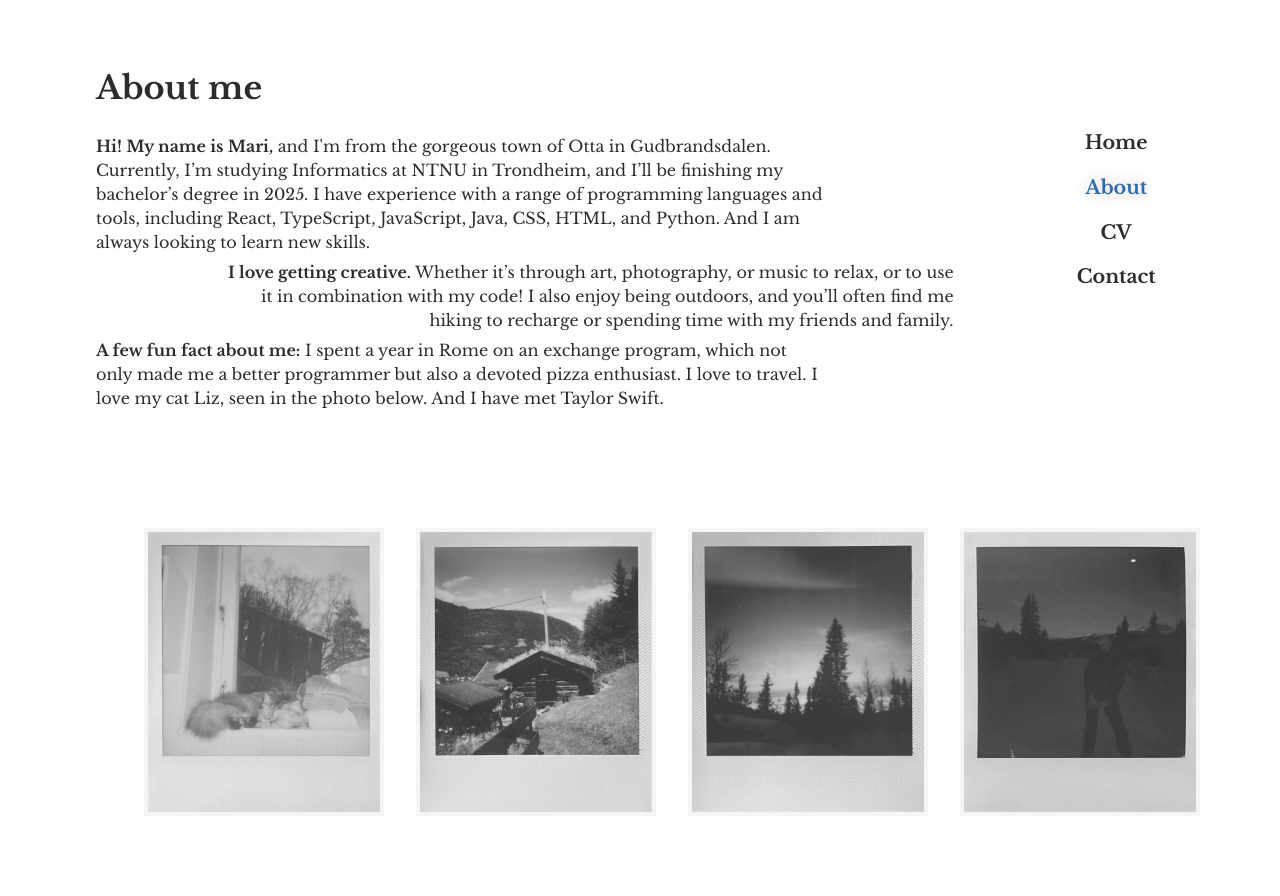
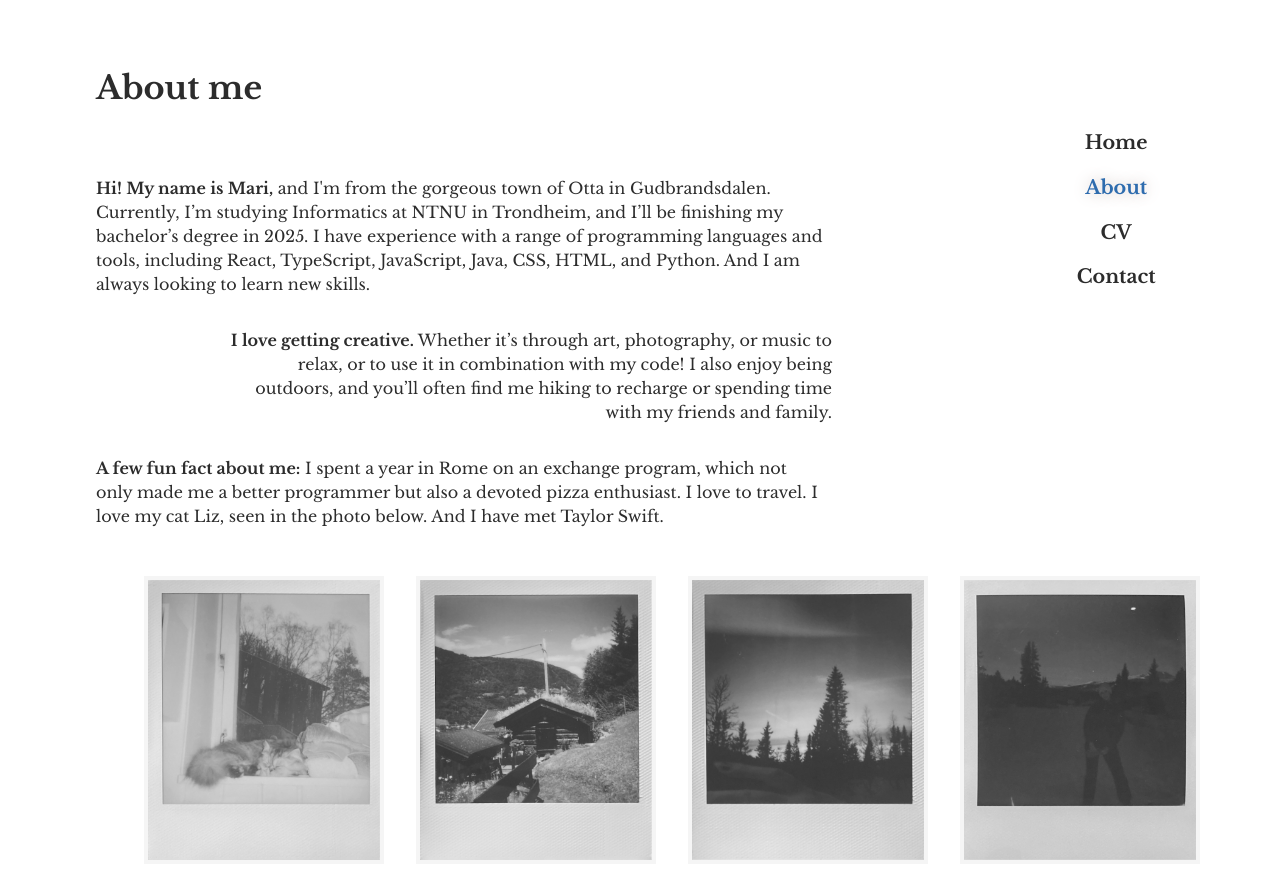
Before and after one commit to MariStampelkken/webCV, a React (Vite) app: page /about in a window 1280 px wide. Shown: the top 896 px of the page. Built offline with nearby package versions, Linux system fonts and the light colour scheme.

Commit message:
style: small fix
- small changes to fix responsiveness of text on about page
- the text was overlapping, but is now fixed.

```diff
--- a/src/routes/about/About.module.css
+++ b/src/routes/about/About.module.css
@@ -32,16 +32,16 @@
   width: 60%;
   margin-left: 2rem;
   margin-bottom: 0;
-  margin-top: -7rem;
+  margin-top: 2rem;
 }
 .description2{
   font-size: 1rem;
   color: var(--font-color);
   text-align: right;
   align-self: flex-start;
-  width: 60%;
+  width: 50%;
   margin-left: 10rem;
-  margin-top: -6rem;
+  margin-top: 2rem;
 }
 
 .description3{
@@ -51,8 +51,8 @@
   align-self: flex-start;
   width: 60%;
   margin-left: 2rem;
-  margin-bottom: 0;
-  margin-top: -7rem;
+  margin-bottom: 2rem;
+  margin-top: 1rem;
 }
 
 /* Media query for smaller screens */
@@ -102,7 +102,7 @@
     margin-top: 5rem;
   }
   .description2 {
-    width: 80%;
+    width: 70%;
     margin-left: 0;
     font-size: 0.7rem;
     margin-left: 5rem;
```
